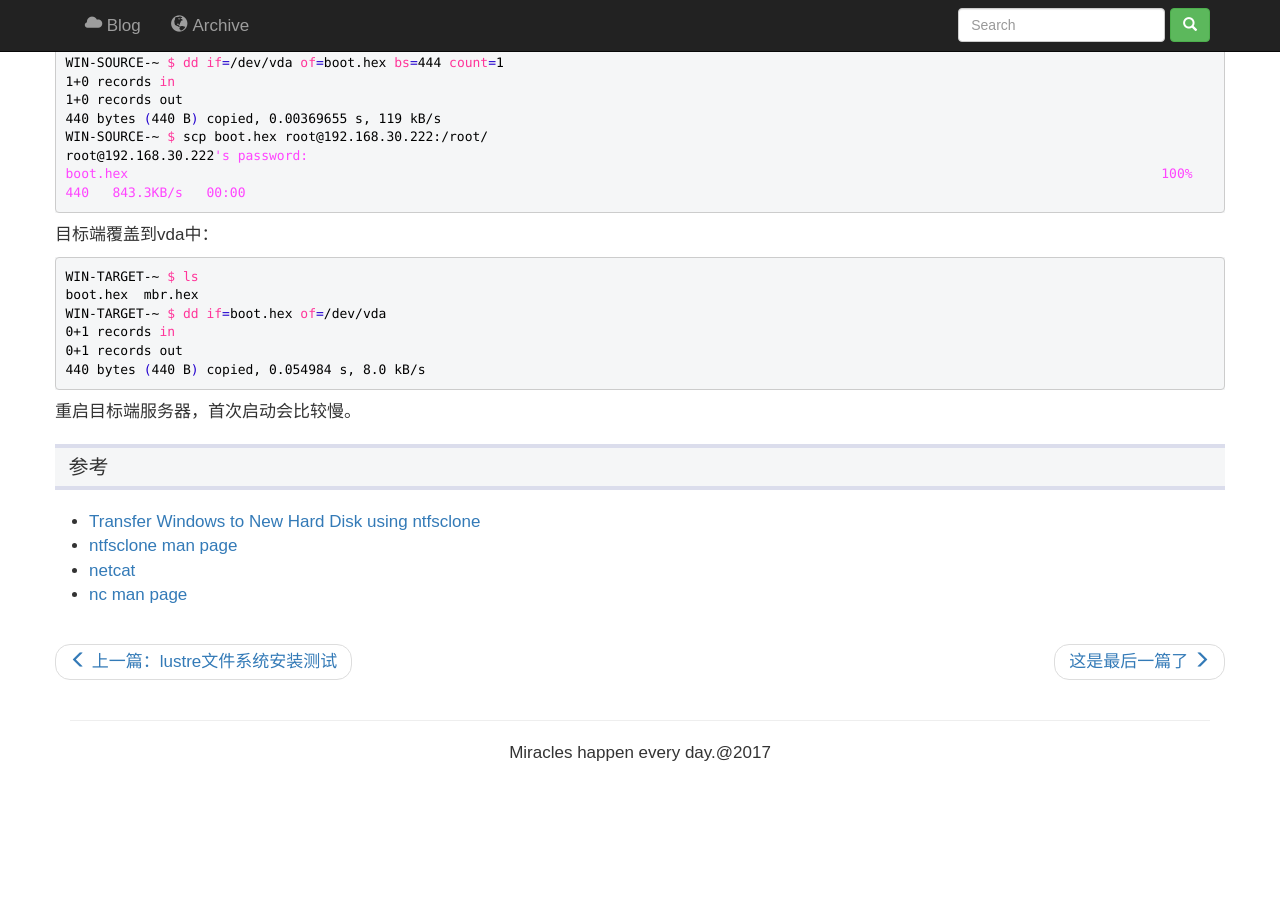
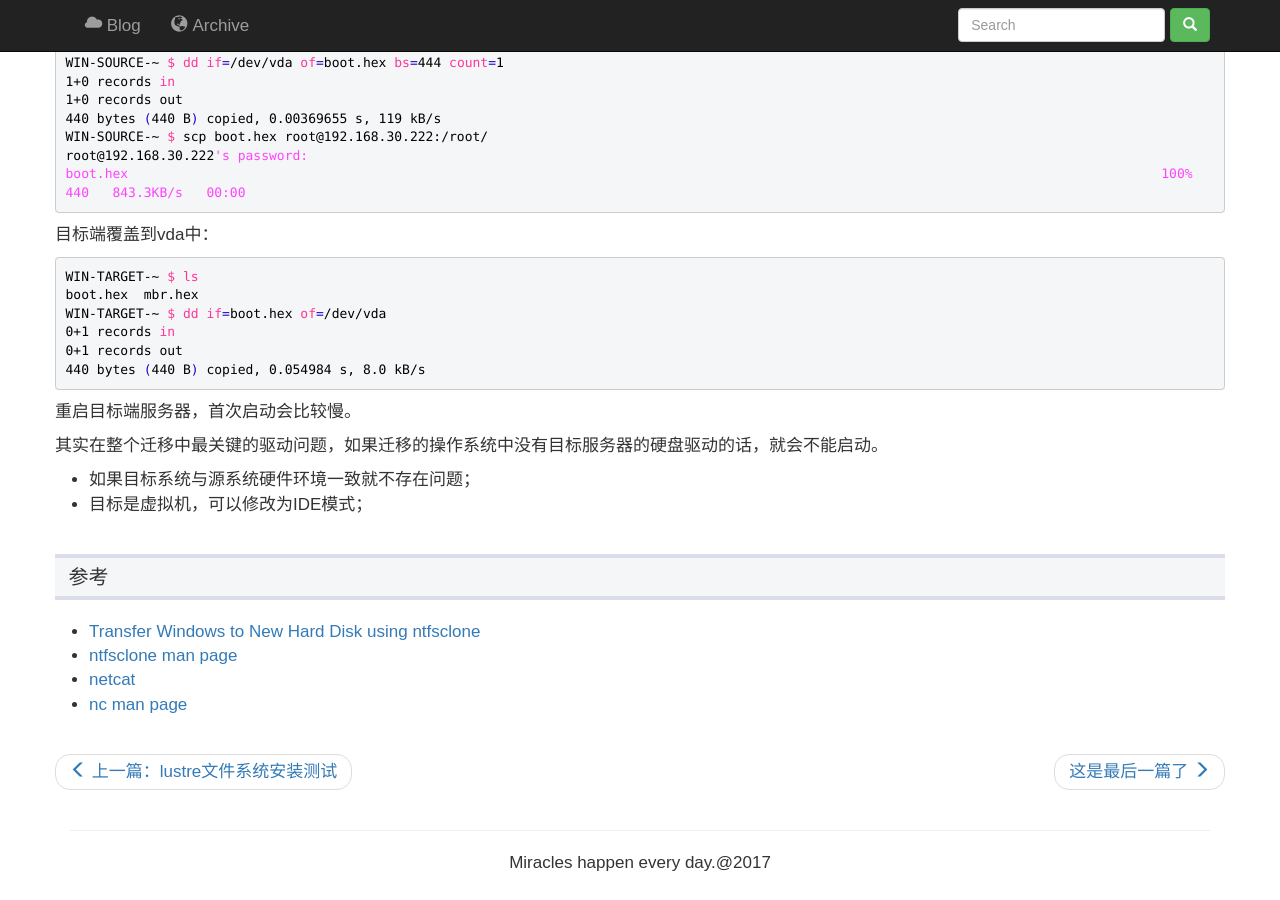
Before and after one commit to yangfeiffei/yangfeiffei.github.io, a Jekyll site: the page built from _posts/2018-05-16-copy-a-windows-server-to-new-server.md, in a window 1280 px wide and 900 px high, scrolled down 5952 px. Built offline with Jekyll 4.4.1, drawn with Linux system fonts in a browser that asks for light colours; before the commit the page ends 6742 px from its top, so only the background shows below that.

Commit message:
mod ntfsclone windows system

```diff
--- a/_posts/2018-05-16-copy-a-windows-server-to-new-server.md
+++ b/_posts/2018-05-16-copy-a-windows-server-to-new-server.md
@@ -335,6 +335,9 @@ WIN-TARGET-~ $ dd if=boot.hex of=/dev/vda
 
 重启目标端服务器，首次启动会比较慢。
 
+其实在整个迁移中最关键的驱动问题，如果迁移的操作系统中没有目标服务器的硬盘驱动的话，就会不能启动。
+- 如果目标系统与源系统硬件环境一致就不存在问题；
+- 目标是虚拟机，可以修改为IDE模式；
 
 
 ## 参考
```
Also changed, not shown: 1 other file.
